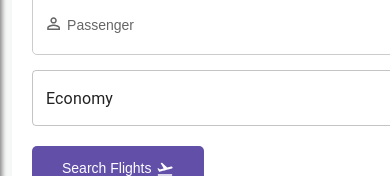
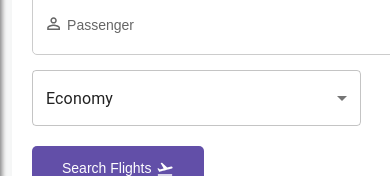
Before and after one commit to team1236/YH-FE-Staging, a React (Vite) app: page / in a window 390 px wide. Shown: the part 459-635 px from the top of the page. Built offline with nearby package versions, Linux system fonts and the light colour scheme; a web font is replaced by a local one.

Commit message:
commit-fix

```diff
--- a/src/App.css
+++ b/src/App.css
@@ -477,7 +477,7 @@ input[type="number"]::-webkit-inner-spin-button {
     display: block;
   }
   .search-button .css-1yk1gt9-MuiInputBase-root-MuiOutlinedInput-root-MuiSelect-root{
-    width: 100% !important;
+    min-width: 329px;
     margin-bottom: 10px;
   }
   .search-button button{
```
